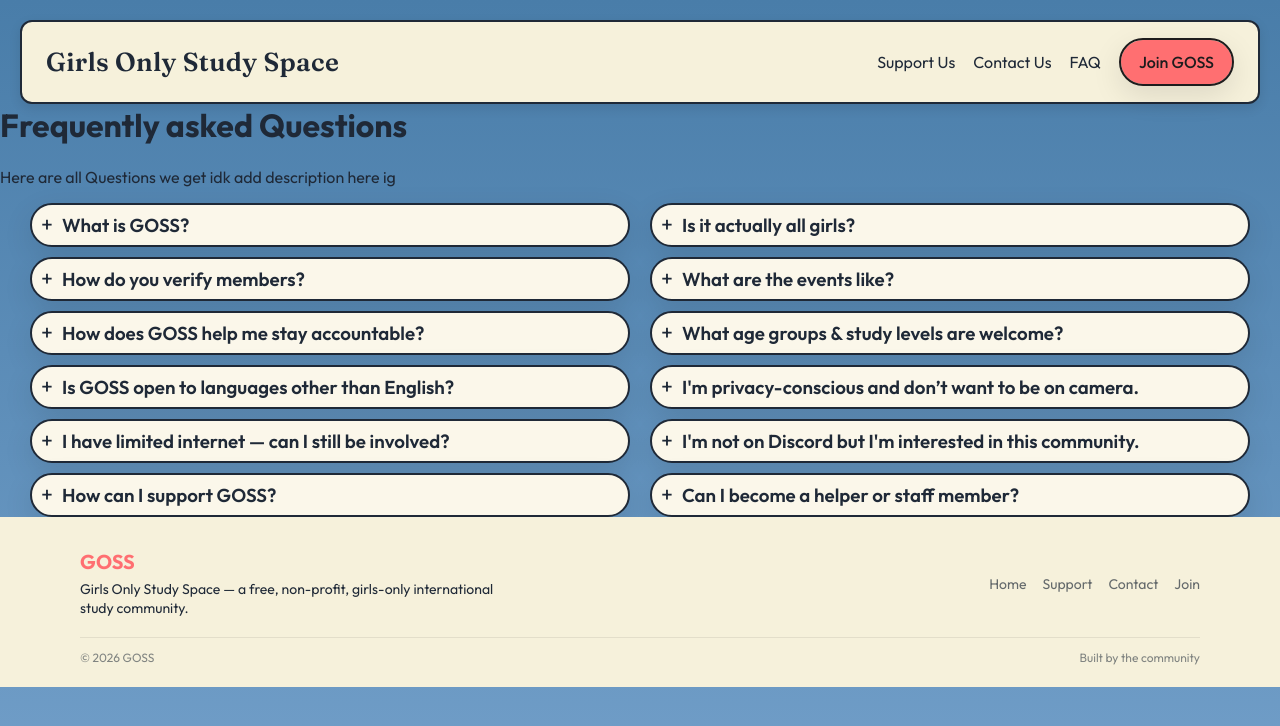
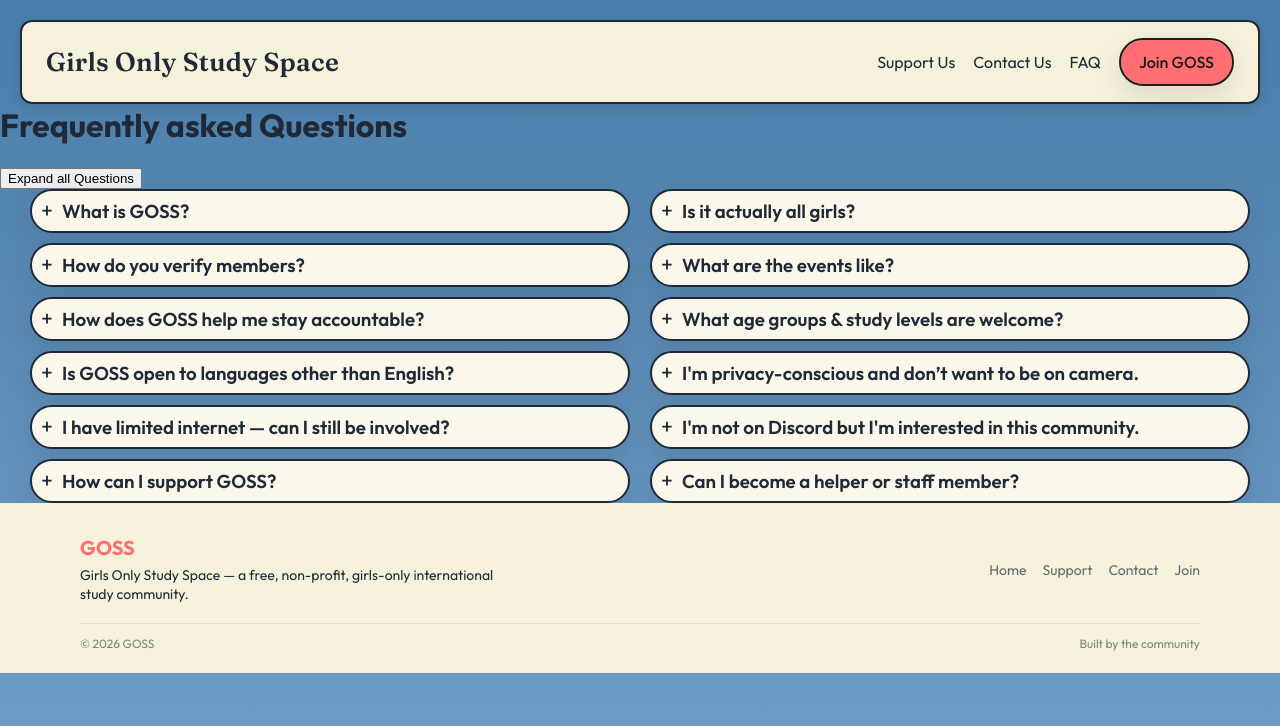
Before and after one commit to GirlsOnlyDiscord/girlsonlydiscord.github.io, a React (Vite) app in the folder goss-mvp/: page /faq in a window 1280 px wide. Shown: the top 726 px of the page. Built offline with nearby package versions, Linux system fonts and the light colour scheme.

Commit message:
FAQ Section but better

```diff
--- a/goss-mvp/src/pages/FAQ.jsx
+++ b/goss-mvp/src/pages/FAQ.jsx
@@ -9,9 +9,9 @@ export default function FAQ() {
     <div className="appShell">
       <Navbar />
       <main>
-          <div className="titleCont">
-            <h1 className="titleCards">Frequently asked Questions</h1>
-            <p>Here are all Questions we get idk add description here ig</p>
+          <div className="faqTitleContainer">
+            <h1 className="faqTitle">Frequently asked Questions</h1>
+            <button className="faqExpandAllButton">Expand all Questions</button>
           </div>
           <Cards />
       </main>
--- a/goss-mvp/src/styles/pages/FAQ.css
+++ b/goss-mvp/src/styles/pages/FAQ.css
@@ -12,6 +12,7 @@
   gap: 10px;
   margin: 0 10px;
 }
+
 .card {
   background: var(--brand-cream-card);
   border: 2px solid var(--ink);
@@ -19,6 +20,10 @@
   box-shadow: var(--shadow);
   overflow: hidden;
   transition: all 0.3s ease;
+}
+
+p{
+  margin: 0;
 }
 
 .card-header {
@@ -50,7 +55,7 @@
 
 .card.open .card-content {
   max-height: 500px;
-  padding: 0 20px 20px 20px;
+  padding: 0 30px 20px 30px;
 }
 
 .plus {
```
